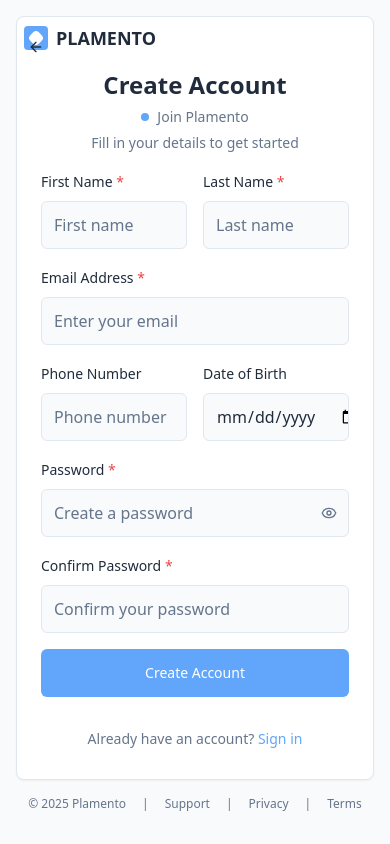
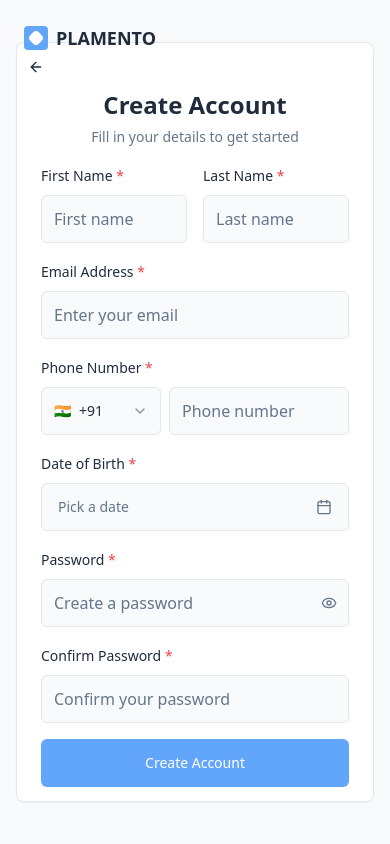
Before and after one commit to MalaiarasuGRaj/plamento-sign-in, a React (Vite) app: page / in a window 390 px wide. Both pictures are taken after a click on the button "Sign up". Built offline with nearby package versions, Linux system fonts and the light colour scheme.

Commit message:
Refactor Signup Page
Implement signup page improvements, including alignment, responsiveness, phone number with country code, DOB date picker, password strength indicator, forgot password functionality, and removal of Google sign-in.

```diff
--- a/package.json
+++ b/package.json
@@ -44,7 +44,7 @@
     "class-variance-authority": "^0.7.1",
     "clsx": "^2.1.1",
     "cmdk": "^1.0.0",
-    "date-fns": "^3.6.0",
+    "date-fns": "^4.1.0",
     "embla-carousel-react": "^8.3.0",
     "input-otp": "^1.2.4",
     "lucide-react": "^0.462.0",
--- a/src/components/LoginPage.tsx
+++ b/src/components/LoginPage.tsx
@@ -28,31 +28,39 @@ const LoginPage = ({ onLogin, onSignup }: LoginPageProps) => {
     }
   };
 
-  const handleGoogleSignIn = async () => {
+  const handleForgotPassword = async () => {
+    if (!email) {
+      toast({
+        title: "Email Required",
+        description: "Please enter your email address first",
+        variant: "destructive"
+      });
+      return;
+    }
+
     try {
-      setIsLoading(true);
-      const { error } = await supabase.auth.signInWithOAuth({
-        provider: 'google',
-        options: {
-          redirectTo: `${window.location.origin}/`
-        }
+      const { error } = await supabase.auth.resetPasswordForEmail(email, {
+        redirectTo: `${window.location.origin}/reset-password`
       });
 
       if (error) {
         toast({
-          title: "Google Sign-in Failed",
+          title: "Error",
           description: error.message,
           variant: "destructive"
+        });
+      } else {
+        toast({
+          title: "Reset Link Sent",
+          description: "Check your email for the password reset link"
         });
       }
     } catch (error) {
       toast({
         title: "Error",
-        description: "An unexpected error occurred",
+        description: "Failed to send reset email",
         variant: "destructive"
       });
-    } finally {
-      setIsLoading(false);
     }
   };
 
@@ -83,46 +91,6 @@ const LoginPage = ({ onLogin, onSignup }: LoginPageProps) => {
         </CardHeader>
 
         <CardContent className="space-y-4">
-          {/* Google Sign In */}
-          <div className="flex justify-center">
-            <button
-              type="button"
-              onClick={handleGoogleSignIn}
-              disabled={isLoading}
-              className="w-full max-w-xs h-12 rounded-md bg-white border border-gray-300 hover:bg-gray-50 flex items-center justify-center gap-3 transition-colors disabled:opacity-50"
-            >
-              <svg className="w-5 h-5" viewBox="0 0 24 24">
-                <path
-                  fill="#4285f4"
-                  d="M22.56 12.25c0-.78-.07-1.53-.2-2.25H12v4.26h5.92c-.26 1.37-1.04 2.53-2.21 3.31v2.77h3.57c2.08-1.92 3.28-4.74 3.28-8.09z"
-                />
-                <path
-                  fill="#34a853"
-                  d="M12 23c2.97 0 5.46-.98 7.28-2.66l-3.57-2.77c-.98.66-2.23 1.06-3.71 1.06-2.86 0-5.29-1.93-6.16-4.53H2.18v2.84C3.99 20.53 7.7 23 12 23z"
-                />
-                <path
-                  fill="#fbbc05"
-                  d="M5.84 14.09c-.22-.66-.35-1.36-.35-2.09s.13-1.43.35-2.09V7.07H2.18C1.43 8.55 1 10.22 1 12s.43 3.45 1.18 4.93l2.85-2.22.81-.62z"
-                />
-                <path
-                  fill="#ea4335"
-                  d="M12 5.38c1.62 0 3.06.56 4.21 1.64l3.15-3.15C17.45 2.09 14.97 1 12 1 7.7 1 3.99 3.47 2.18 7.07l3.66 2.84c.87-2.6 3.3-4.53 6.16-4.53z"
-                />
-              </svg>
-              <span className="text-gray-700 font-medium">Sign in with Google</span>
-            </button>
-          </div>
-
-          {/* Divider */}
-          <div className="relative">
-            <div className="absolute inset-0 flex items-center">
-              <div className="w-full border-t border-border"></div>
-            </div>
-            <div className="relative flex justify-center text-sm">
-              <span className="px-2 bg-card text-muted-foreground">Or</span>
-            </div>
-          </div>
-
           {/* Login Form */}
           <form onSubmit={handleSubmit} className="space-y-4">
             <div className="space-y-2">
@@ -171,6 +139,7 @@ const LoginPage = ({ onLogin, onSignup }: LoginPageProps) => {
                   </button>
                   <button
                     type="button"
+                    onClick={handleForgotPassword}
                     className="text-primary hover:text-primary/80 text-sm"
                   >
                     Forgot password?
--- a/src/components/SignupPage.tsx
+++ b/src/components/SignupPage.tsx
@@ -1,10 +1,30 @@
 import React, { useState } from "react";
+import { format } from "date-fns";
 import { Button } from "@/components/ui/button";
 import { Input } from "@/components/ui/input";
 import { Card, CardContent, CardHeader } from "@/components/ui/card";
-import { Eye, EyeOff, ArrowLeft } from "lucide-react";
+import { Calendar } from "@/components/ui/calendar";
+import { Popover, PopoverContent, PopoverTrigger } from "@/components/ui/popover";
+import { Select, SelectContent, SelectItem, SelectTrigger, SelectValue } from "@/components/ui/select";
+import { Progress } from "@/components/ui/progress";
+import { Eye, EyeOff, ArrowLeft, Calendar as CalendarIcon } from "lucide-react";
 import { supabase } from "@/integrations/supabase/client";
 import { useToast } from "@/hooks/use-toast";
+import { cn } from "@/lib/utils";
+
+// Country codes data
+const COUNTRY_CODES = [
+  { code: "+1", country: "US", flag: "🇺🇸", length: 10 },
+  { code: "+91", country: "IN", flag: "🇮🇳", length: 10 },
+  { code: "+44", country: "UK", flag: "🇬🇧", length: 10 },
+  { code: "+49", country: "DE", flag: "🇩🇪", length: 11 },
+  { code: "+33", country: "FR", flag: "🇫🇷", length: 10 },
+  { code: "+81", country: "JP", flag: "🇯🇵", length: 10 },
+  { code: "+86", country: "CN", flag: "🇨🇳", length: 11 },
+  { code: "+61", country: "AU", flag: "🇦🇺", length: 9 },
+  { code: "+7", country: "RU", flag: "🇷🇺", length: 10 },
+  { code: "+55", country: "BR", flag: "🇧🇷", length: 11 },
+];
 
 interface SignupPageProps {
   onBackToLogin: () => void;
@@ -13,20 +33,99 @@ interface SignupPageProps {
 const SignupPage = ({ onBackToLogin }: SignupPageProps) => {
   const [showPassword, setShowPassword] = useState(false);
   const [isLoading, setIsLoading] = useState(false);
+  const [datePickerOpen, setDatePickerOpen] = useState(false);
   const { toast } = useToast();
 
   const [formData, setFormData] = useState({
     firstName: "",
     lastName: "",
     email: "",
+    countryCode: "+91",
     phoneNumber: "",
-    dateOfBirth: "",
+    dateOfBirth: undefined as Date | undefined,
     password: "",
     confirmPassword: ""
   });
 
-  const handleInputChange = (field: string, value: string) => {
+  // Password strength calculation
+  const calculatePasswordStrength = (password: string) => {
+    let strength = 0;
+    if (password.length >= 8) strength += 25;
+    if (/[A-Z]/.test(password)) strength += 25;
+    if (/[0-9]/.test(password)) strength += 25;
+    if (/[^A-Za-z0-9]/.test(password)) strength += 25;
+    return strength;
+  };
+
+  const getPasswordStrengthText = (strength: number) => {
+    if (strength === 0) return "";
+    if (strength <= 25) return "Weak";
+    if (strength <= 50) return "Fair";
+    if (strength <= 75) return "Good";
+    return "Strong";
+  };
+
+  const getPasswordStrengthColor = (strength: number) => {
+    if (strength <= 25) return "bg-destructive";
+    if (strength <= 50) return "bg-yellow-500";
+    if (strength <= 75) return "bg-blue-500";
+    return "bg-green-500";
+  };
+
+  const passwordStrength = calculatePasswordStrength(formData.password);
+
+  const handleInputChange = (field: string, value: string | Date | undefined) => {
     setFormData(prev => ({ ...prev, [field]: value }));
+  };
+
+  // Format phone number to only allow numbers
+  const handlePhoneChange = (value: string) => {
+    const numbersOnly = value.replace(/\D/g, '');
+    setFormData(prev => ({ ...prev, phoneNumber: numbersOnly }));
+  };
+
+  // Validate phone number based on country
+  const validatePhoneNumber = () => {
+    if (!formData.phoneNumber) return true; // Optional field
+    const countryData = COUNTRY_CODES.find(c => c.code === formData.countryCode);
+    if (!countryData) return false;
+    return formData.phoneNumber.length === countryData.length;
+  };
+
+  const handleForgotPassword = async () => {
+    if (!formData.email) {
+      toast({
+        title: "Email Required",
+        description: "Please enter your email address first",
+        variant: "destructive"
+      });
+      return;
+    }
+
+    try {
+      const { error } = await supabase.auth.resetPasswordForEmail(formData.email, {
+        redirectTo: `${window.location.origin}/reset-password`
+      });
+
+      if (error) {
+        toast({
+          title: "Error",
+          description: error.message,
+          variant: "destructive"
+        });
+      } else {
+        toast({
+          title: "Reset Link Sent",
+          description: "Check your email for the password reset link"
+        });
+      }
+    } catch (error) {
+      toast({
+        title: "Error",
+        description: "Failed to send reset email",
+        variant: "destructive"
+      });
+    }
   };
 
   const handleSubmit = async (e: React.FormEvent) => {
@@ -50,6 +149,16 @@ const SignupPage = ({ onBackToLogin }: SignupPageProps) => {
       return;
     }
 
+    if (!validatePhoneNumber()) {
+      const countryData = COUNTRY_CODES.find(c => c.code === formData.countryCode);
+      toast({
+        title: "Invalid Phone Number",
+        description: `Phone number must be exactly ${countryData?.length} digits for ${countryData?.country}`,
+        variant: "destructive"
+      });
+      return;
+    }
+
     setIsLoading(true);
 
     try {
@@ -60,8 +169,8 @@ const SignupPage = ({ onBackToLogin }: SignupPageProps) => {
           emailRedirectTo: `${window.location.origin}/`,
           data: {
             full_name: `${formData.firstName} ${formData.lastName}`,
-            phone_number: formData.phoneNumber,
-            date_of_birth: formData.dateOfBirth
+            phone_number: formData.phoneNumber ? `${formData.countryCode}${formData.phoneNumber}` : null,
+            date_of_birth: formData.dateOfBirth ? format(formData.dateOfBirth, 'yyyy-MM-dd') : null
           }
         }
       });
@@ -91,9 +200,9 @@ const SignupPage = ({ onBackToLogin }: SignupPageProps) => {
   };
 
   return (
-    <div className="h-screen bg-background flex flex-col justify-between p-4">
+    <div className="min-h-screen max-h-screen overflow-hidden bg-background flex items-center justify-center p-4">
       {/* Logo in top left */}
-      <div className="absolute top-6 left-6">
+      <div className="absolute top-6 left-6 z-10">
         <div className="flex items-center gap-2">
           <div className="w-6 h-6 bg-primary rounded-sm flex items-center justify-center">
             <div className="w-3 h-3 bg-white rounded-sm transform rotate-45"></div>
@@ -103,7 +212,7 @@ const SignupPage = ({ onBackToLogin }: SignupPageProps) => {
       </div>
 
       {/* Main signup card */}
-      <Card className="w-full max-w-md mx-auto flex-1 flex flex-col justify-center">
+      <Card className="w-full max-w-lg mx-auto max-h-[90vh] overflow-y-auto">
         <CardHeader className="text-center pb-4">
           <div className="flex items-center mb-4">
             <Button
@@ -119,10 +228,6 @@ const SignupPage = ({ onBackToLogin }: SignupPageProps) => {
           <h1 className="text-2xl font-semibold text-card-foreground mb-2">
             Create Account
           </h1>
-          <div className="flex items-center gap-2 justify-center mb-3">
-            <div className="w-2 h-2 bg-primary rounded-full"></div>
-            <span className="text-sm text-muted-foreground">Join Plamento</span>
-          </div>
           <p className="text-muted-foreground text-sm">
             Fill in your details to get started
           </p>
@@ -176,32 +281,83 @@ const SignupPage = ({ onBackToLogin }: SignupPageProps) => {
               />
             </div>
 
-            <div className="grid grid-cols-2 gap-4">
             <div className="space-y-2">
               <label htmlFor="phoneNumber" className="text-sm font-medium text-card-foreground">
-                  Phone Number
+                Phone Number <span className="text-destructive">*</span>
               </label>
+              <div className="flex gap-2">
+                <Select
+                  value={formData.countryCode}
+                  onValueChange={(value) => handleInputChange("countryCode", value)}
+                >
+                  <SelectTrigger className="w-[120px] h-12">
+                    <SelectValue />
+                  </SelectTrigger>
+                  <SelectContent>
+                    {COUNTRY_CODES.map((country) => (
+                      <SelectItem key={country.code} value={country.code}>
+                        <span className="flex items-center gap-2">
+                          <span>{country.flag}</span>
+                          <span>{country.code}</span>
+                        </span>
+                      </SelectItem>
+                    ))}
+                  </SelectContent>
+                </Select>
                 <Input
                   id="phoneNumber"
                   type="tel"
                   placeholder="Phone number"
                   value={formData.phoneNumber}
-                  onChange={(e) => handleInputChange("phoneNumber", e.target.value)}
-                  className="h-12"
+                  onChange={(e) => handlePhoneChange(e.target.value)}
+                  className="h-12 flex-1"
+                  required
                 />
               </div>
+              {formData.phoneNumber && !validatePhoneNumber() && (
+                <p className="text-sm text-destructive">
+                  Invalid phone number length for selected country
+                </p>
+              )}
+            </div>
+
             <div className="space-y-2">
               <label htmlFor="dateOfBirth" className="text-sm font-medium text-card-foreground">
-                  Date of Birth
+                Date of Birth <span className="text-destructive">*</span>
               </label>
-                <Input
-                  id="dateOfBirth"
-                  type="date"
-                  value={formData.dateOfBirth}
-                  onChange={(e) => handleInputChange("dateOfBirth", e.target.value)}
-                  className="h-12"
+              <Popover open={datePickerOpen} onOpenChange={setDatePickerOpen}>
+                <PopoverTrigger asChild>
+                  <Button
+                    variant="outline"
+                    className={cn(
+                      "w-full h-12 justify-start text-left font-normal",
+                      !formData.dateOfBirth && "text-muted-foreground"
+                    )}
+                  >
+                    {formData.dateOfBirth ? (
+                      format(formData.dateOfBirth, "PPP")
+                    ) : (
+                      <span>Pick a date</span>
+                    )}
+                    <CalendarIcon className="ml-auto h-4 w-4" />
+                  </Button>
+                </PopoverTrigger>
+                <PopoverContent className="w-auto p-0" align="start">
+                  <Calendar
+                    mode="single"
+                    selected={formData.dateOfBirth}
+                    onSelect={(date) => {
+                      handleInputChange("dateOfBirth", date);
+                      setDatePickerOpen(false);
+                    }}
+                    disabled={(date) =>
+                      date > new Date() || date < new Date("1900-01-01")
+                    }
+                    initialFocus
+                    className="pointer-events-auto"
                   />
-              </div>
+                </PopoverContent>
+              </Popover>
             </div>
 
             <div className="space-y-2">
@@ -226,6 +382,31 @@ const SignupPage = ({ onBackToLogin }: SignupPageProps) => {
                   {showPassword ? <EyeOff className="w-4 h-4" /> : <Eye className="w-4 h-4" />}
                 </button>
               </div>
+              {formData.password && (
+                <div className="space-y-2">
+                  <div className="flex justify-between text-sm">
+                    <span className="text-muted-foreground">Password Strength:</span>
+                    <span className={cn(
+                      "font-medium",
+                      passwordStrength <= 25 && "text-destructive",
+                      passwordStrength > 25 && passwordStrength <= 50 && "text-yellow-600",
+                      passwordStrength > 50 && passwordStrength <= 75 && "text-blue-600",
+                      passwordStrength > 75 && "text-green-600"
+                    )}>
+                      {getPasswordStrengthText(passwordStrength)}
+                    </span>
+                  </div>
+                  <div className="w-full bg-secondary rounded-full h-2">
+                    <div
+                      className={cn(
+                        "h-2 rounded-full transition-all duration-300",
+                        getPasswordStrengthColor(passwordStrength)
+                      )}
+                      style={{ width: `${passwordStrength}%` }}
+                    />
+                  </div>
+                </div>
+              )}
             </div>
 
             <div className="space-y-2">
@@ -253,8 +434,18 @@ const SignupPage = ({ onBackToLogin }: SignupPageProps) => {
             </Button>
           </form>
 
+          <div className="text-center">
+            <button
+              type="button"
+              onClick={handleForgotPassword}
+              className="text-primary hover:text-primary/80 text-sm font-medium"
+            >
+              Forgot Password?
+            </button>
+          </div>
+
           {/* Sign in link */}
-          <div className="text-center pt-4">
+          <div className="text-center pt-2">
             <p className="text-sm text-muted-foreground">
               Already have an account?{" "}
               <button
@@ -267,19 +458,6 @@ const SignupPage = ({ onBackToLogin }: SignupPageProps) => {
           </div>
         </CardContent>
       </Card>
-
-      {/* Footer */}
-      <div className="text-center py-4">
-        <div className="flex items-center justify-center gap-4 text-xs text-muted-foreground">
-          <span>© 2025 Plamento</span>
-          <span>|</span>
-          <button className="hover:text-foreground">Support</button>
-          <span>|</span>
-          <button className="hover:text-foreground">Privacy</button>
-          <span>|</span>
-          <button className="hover:text-foreground">Terms</button>
-        </div>
-      </div>
     </div>
   );
 };
```
Also changed, not shown: 1 other file (tests, documents, lock files or other folders). Lines whose indentation alone changed are shown as unchanged.
